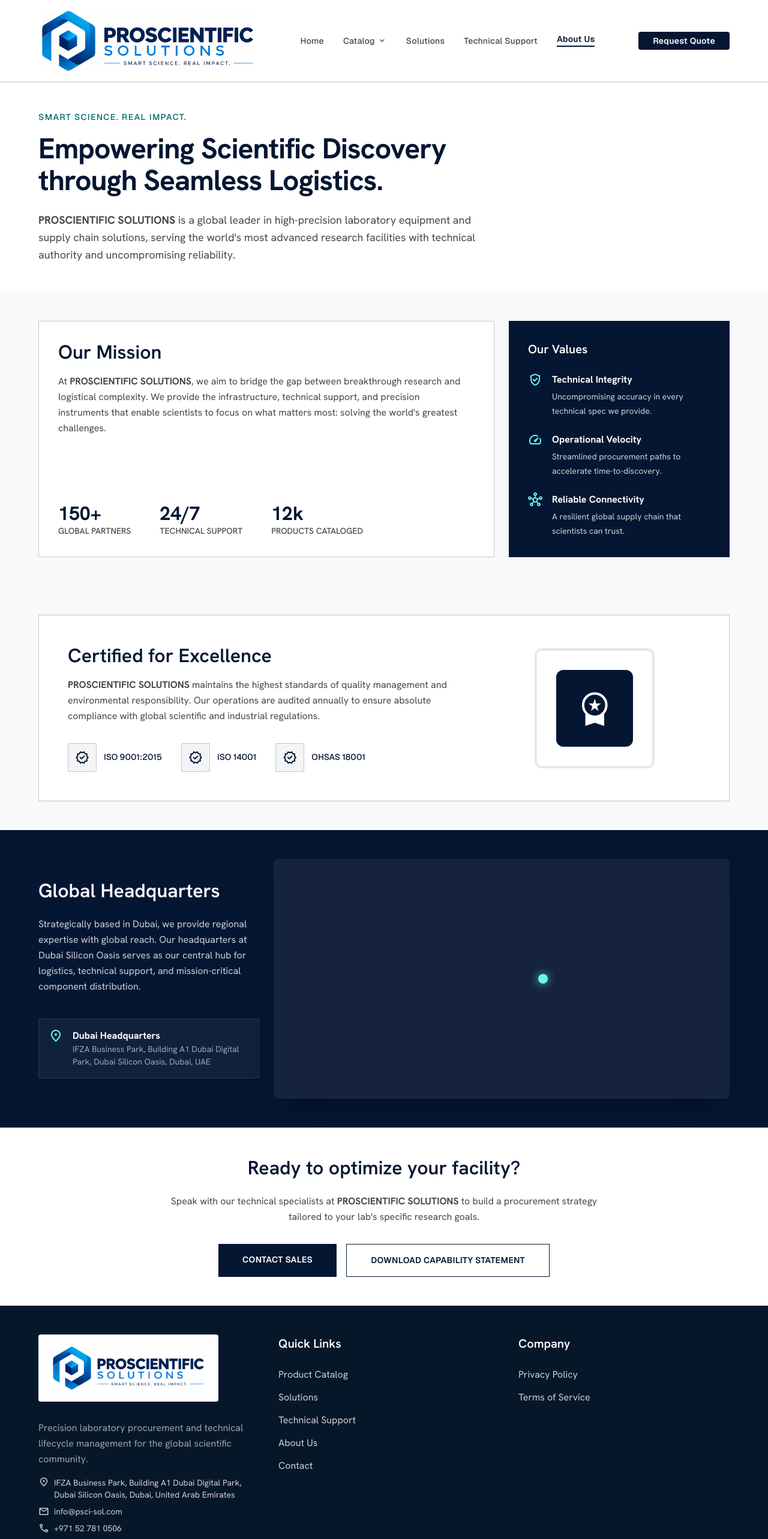
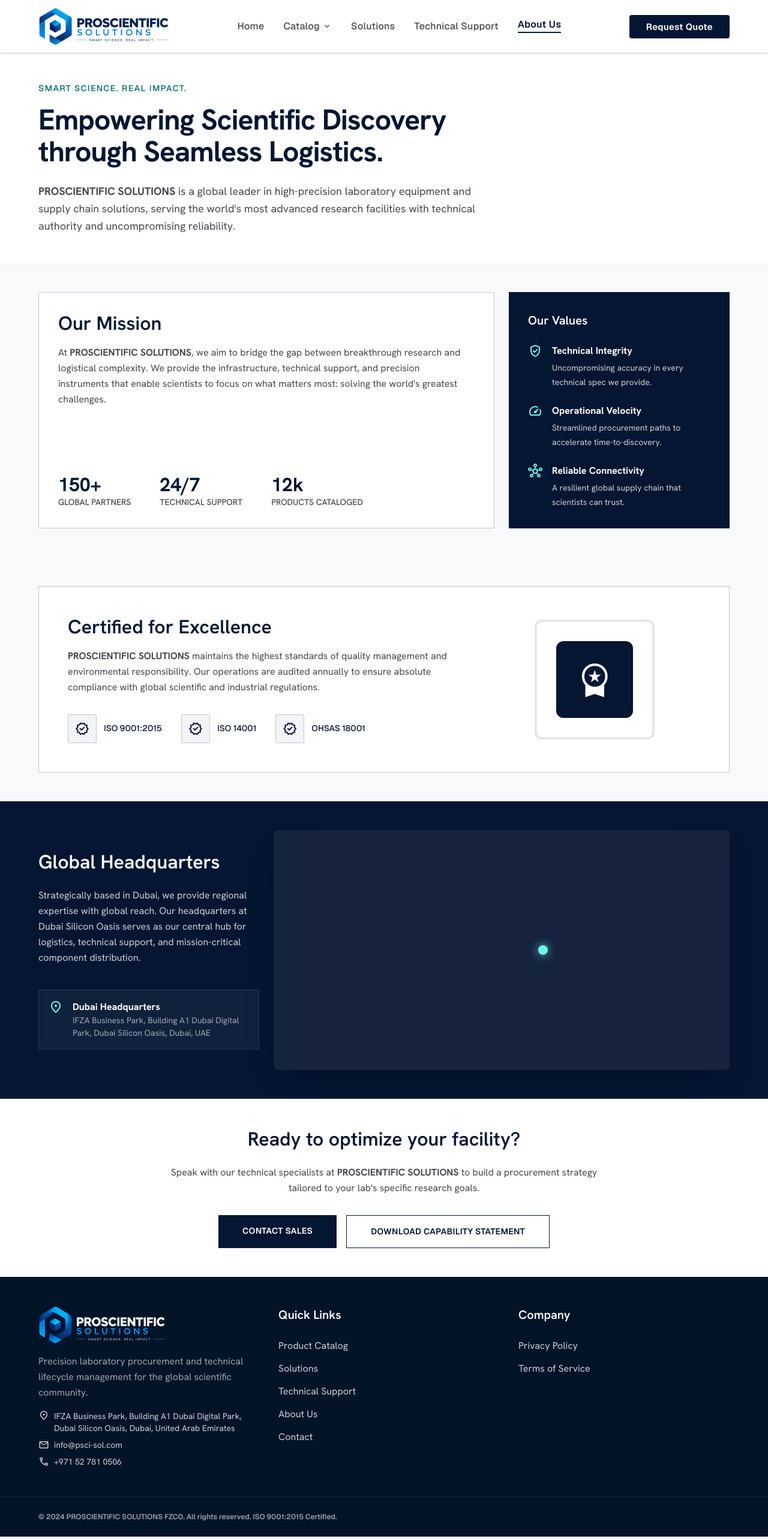
Before and after one commit to abulqosimovt85-creator/prosci-fzco-frontend, a React (Vite) app: page /about in a window 1280 px wide. Shown: the top 2566 px of the page at 60% size. Built offline with nearby package versions, Linux system fonts and the light colour scheme.

Commit message:
logo changed

```diff
--- a/src/components/Footer.tsx
+++ b/src/components/Footer.tsx
@@ -2,14 +2,14 @@
 
 export default function Footer() {
   return (
-    <footer className="w-full pt-12 pb-6 bg-tertiary text-white">
+    <footer className="w-full pt-12 pb-6 bg-[#031429] text-white">
       <div className="grid grid-cols-1 md:grid-cols-3 gap-12 px-5 md:px-16 max-w-[1280px] mx-auto">
         <div className="space-y-4">
-          <div className="mb-2 inline-block bg-white rounded-lg px-5 py-4">
+          <div className="mb-2">
             <img
-              src="/logo.png"
+              src="/logo-footer.png"
               alt="PROSCIENTIFIC SOLUTIONS FZCO"
-              className="h-20 w-auto object-contain"
+              className="h-16 w-auto object-contain"
             />
           </div>
           <p className="opacity-60 text-[16px] leading-relaxed font-['Hanken_Grotesk']">
--- a/src/components/Navbar.tsx
+++ b/src/components/Navbar.tsx
@@ -36,7 +36,7 @@
           <img
             src="/logo.png"
             alt="PROSCIENTIFIC SOLUTIONS FZCO"
-            className="h-20 md:h-28 w-auto object-contain"
+            className="h-12 md:h-16 w-auto object-contain"
           />
         </Link>
 
@@ -65,7 +65,7 @@
                   <NavLink
                     to={item.path}
                     className={({ isActive }) =>
-                      `font-['Geist'] text-[14px] leading-none tracking-[0.02em] font-medium transition-colors flex items-center gap-1 ${
+                      `font-['Geist'] text-[16px] leading-none tracking-[0.02em] font-medium transition-colors flex items-center gap-1 ${
                         isActive || catalogOpen
                           ? 'text-primary border-b-2 border-primary pb-1 font-semibold'
                           : 'text-on-surface-variant hover:text-primary'
@@ -135,7 +135,7 @@
                 key={item.path}
                 to={item.path}
                 className={({ isActive }) =>
-                  `font-['Geist'] text-[14px] leading-none tracking-[0.02em] font-medium transition-colors ${
+                  `font-['Geist'] text-[16px] leading-none tracking-[0.02em] font-medium transition-colors ${
                     isActive
                       ? 'text-primary border-b-2 border-primary pb-1 font-semibold'
                       : 'text-on-surface-variant hover:text-primary'
@@ -152,7 +152,7 @@
         <div className="hidden md:flex items-center">
           <Link
             to="/contact"
-            className="bg-primary text-white px-6 py-2 font-['Geist'] text-[14px] leading-none tracking-[0.02em] font-semibold rounded-lg hover:bg-primary-container transition-all"
+            className="bg-primary text-white px-7 py-3 font-['Geist'] text-[15px] leading-none tracking-[0.02em] font-semibold rounded-lg hover:bg-primary-container transition-all"
           >
             Request Quote
           </Link>
```
Also changed, not shown: public/logo-footer.png (added), public/logo.png.
